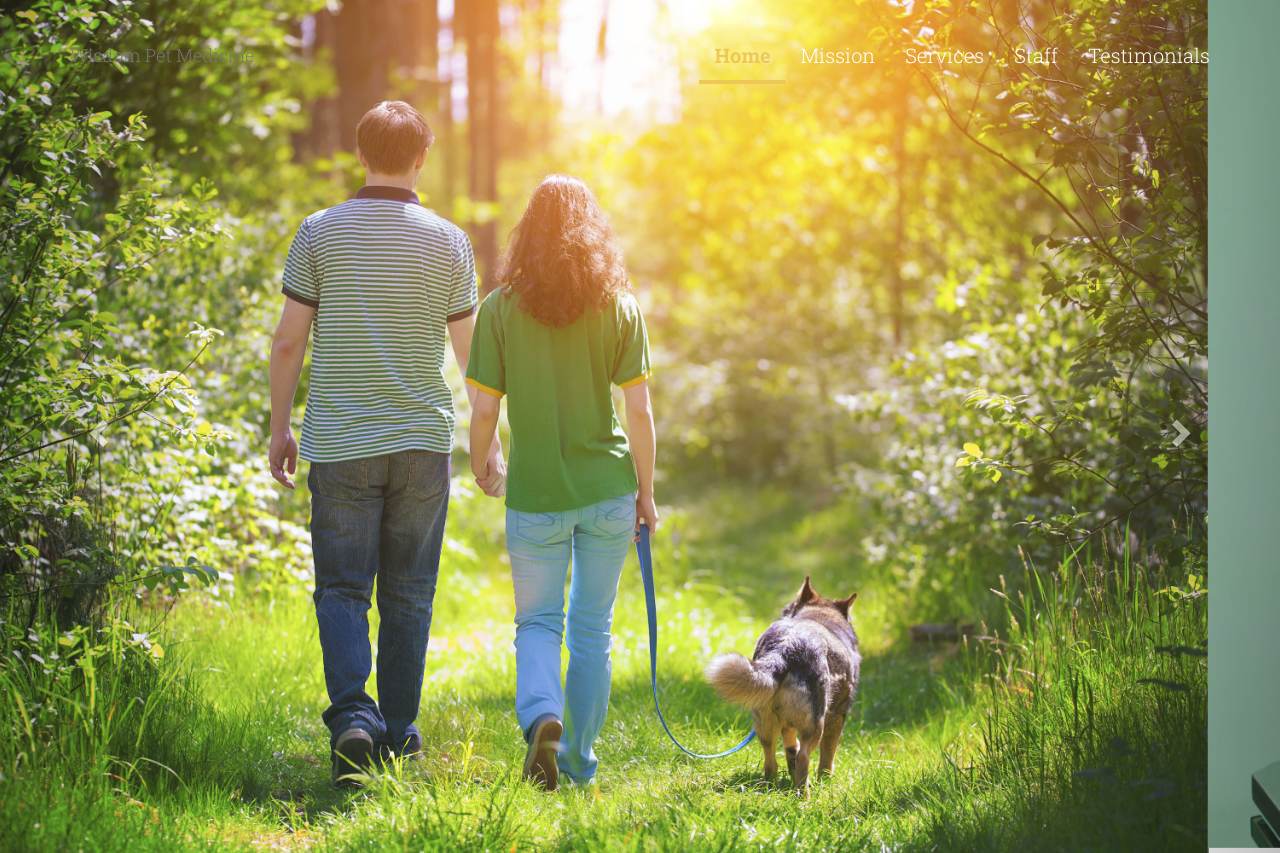
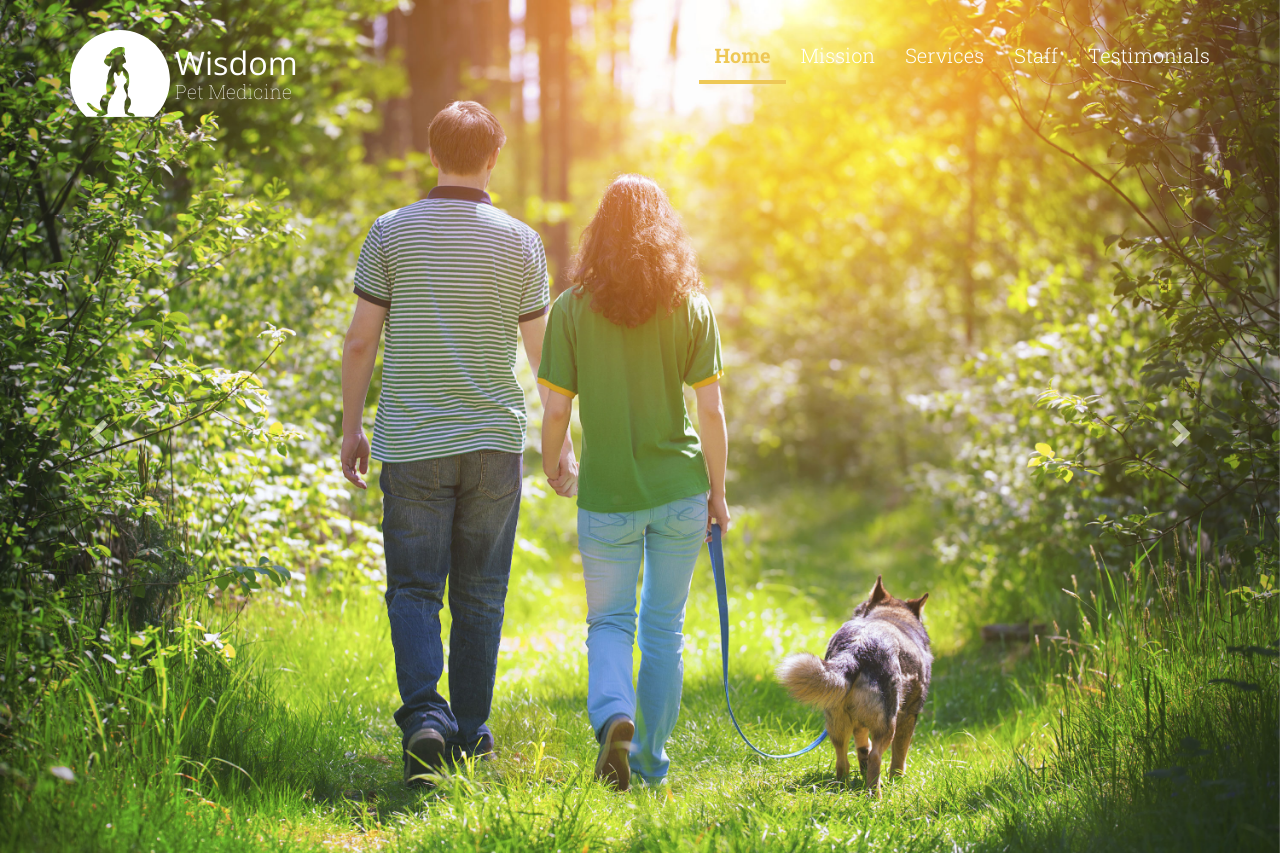
Before and after one commit to horaceheaven/pet_store, a plain HTML site: page index.html in a window 1280 px wide. Shown: the top 853 px of the page. Drawn offline with nearby package versions, Linux system fonts and the light colour scheme.

Commit message:
style logo

```diff
--- a/css/style.css
+++ b/css/style.css
@@ -50,6 +50,28 @@ header .navbar-default .navbar-nav .active a:hover {
 	text-shadow: none;
 }
 
+/*Navbar Brand*/
+header .navbar-brand {
+	background: url(../images/wisdompetlogo.svg);
+	background-repeat: no-repeat;
+	background-position: 15px 0;
+	height: auto;
+}
+
+header .navbar-brand h1 {
+	color: white;
+	margin: 0;
+	font-size: 1.8em;
+	padding-left: 105px;
+}
+
+header .navbar-brand span.subhead {
+	display: block;
+	font-family: "Roboto Slab", sans-serif;
+	font-size: .6em;
+	font-weight: 100;
+}
+
 /*Footer Navigation*/
 footer .navbar-default {
 	background: transparent;
--- a/index.html
+++ b/index.html
@@ -20,7 +20,7 @@
             <span class="icon-bar"></span>
             <span class="icon-bar"></span>
         </button>
-        <a class="navbar-brand" href="#featured">Wisdom <span class="subhead">Pet Medicine</span></a>
+        <a class="navbar-brand" href="#featured"><h1>Wisdom <span class="subhead">Pet Medicine</span></h1></a>
       </div><!-- navbar-header -->
       <div class="collapse navbar-collapse" id="collapse">
           <ul class="nav navbar-nav navbar-right">
--- a/js/myscript.js
+++ b/js/myscript.js
@@ -0,0 +1,3 @@
+$('.carousel').carousel({
+	interval: false
+});
```
